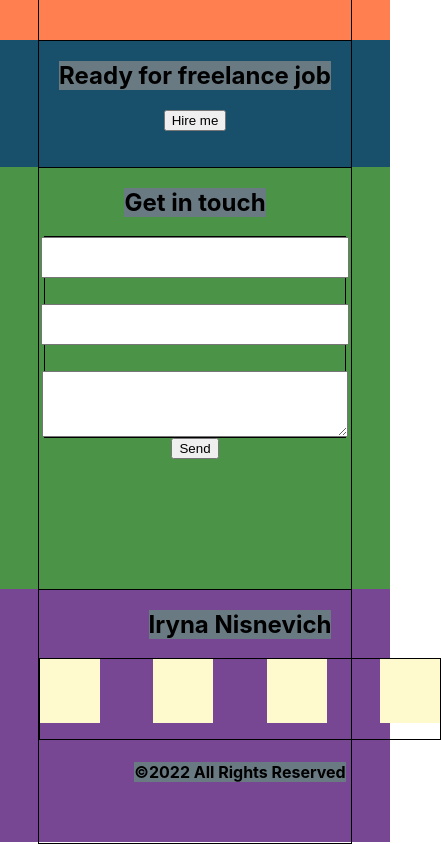
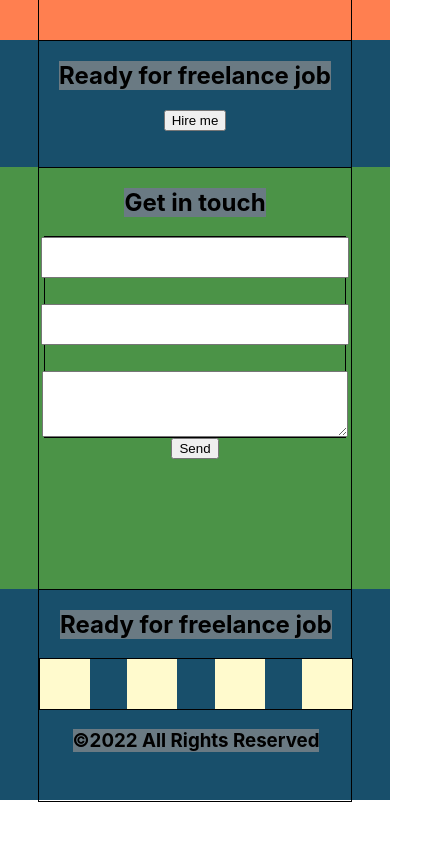
Before and after one commit to IKnopochka/portfolio, a React (Create React App) app: page / in a window 390 px wide. Shown: the part 2572-3416 px from the top of the page, 441 px wide, since content can reach past the window. After the commit the page ends 3374 px from the top, so only its background shows below. Built offline with nearby package versions, Linux system fonts and the light colour scheme.

Commit message:
fixed styles in mobile version

```diff
--- a/src/Footer/Footer.module.css
+++ b/src/Footer/Footer.module.css
@@ -1,20 +1,20 @@
 .main{
-    height: 30vh;
-    background-color: #774793;
+    height: 25vh;
+    background-color: #184f6b;
 }
 .footerContainer{
     justify-content: flex-start;
     flex-direction: column;
 }
-.footerBlock{
+.footerPic{
     border: 1px solid;
-    height: 80px;
-    width: 400px;
+    width: 100%;
     display: flex;
     justify-content: space-between;
+    flex-wrap: wrap;
 }
 .icon{
-    width: 60px;
-    height: 80%;
+    width: 50px;
+    height: 50px;
     background-color: lemonchiffon;
 }
--- a/src/Footer/Footer.tsx
+++ b/src/Footer/Footer.tsx
@@ -6,14 +6,14 @@ const Footer = () => {
     return (
         <div className={styles.main}>
             <div className={`${stylesContainer.container} ${styles.footerContainer}`}>
-                <h2 className={stylesContainer.title}>Iryna Nisnevich</h2>
-                <div className={styles.footerBlock}>
+                <h2 className={stylesContainer.title}>Ready for freelance job</h2>
+                <div className={styles.footerPic}>
                     <div className={styles.icon}></div>
                     <div className={styles.icon}></div>
                     <div className={styles.icon}></div>
                     <div className={styles.icon}></div>
                 </div>
-                <h4 className={stylesContainer.title}>©2022 All Rights Reserved</h4>
+                <h3 className={stylesContainer.title}>©2022 All Rights Reserved</h3>
             </div>
         </div>
     );
```
